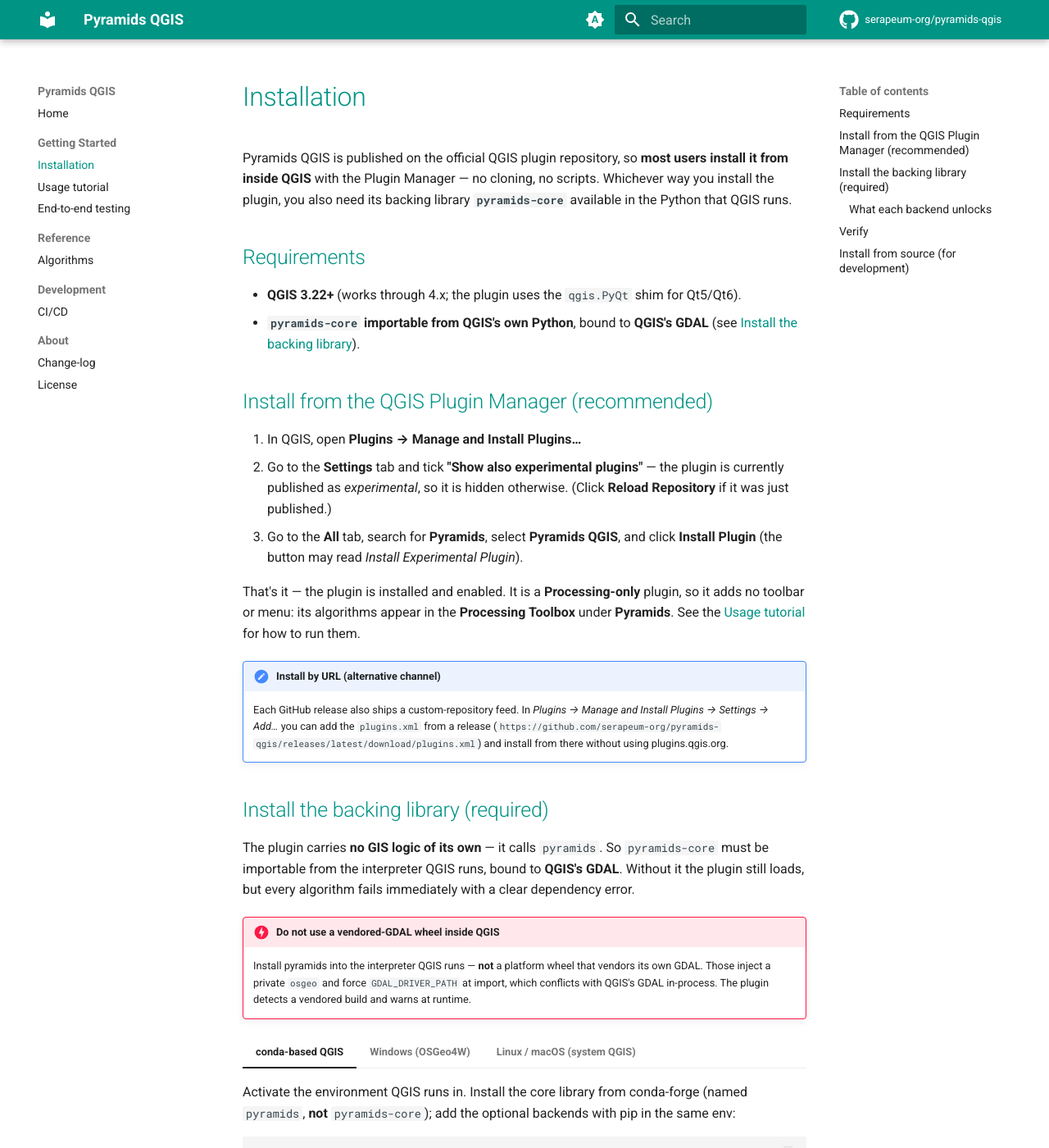
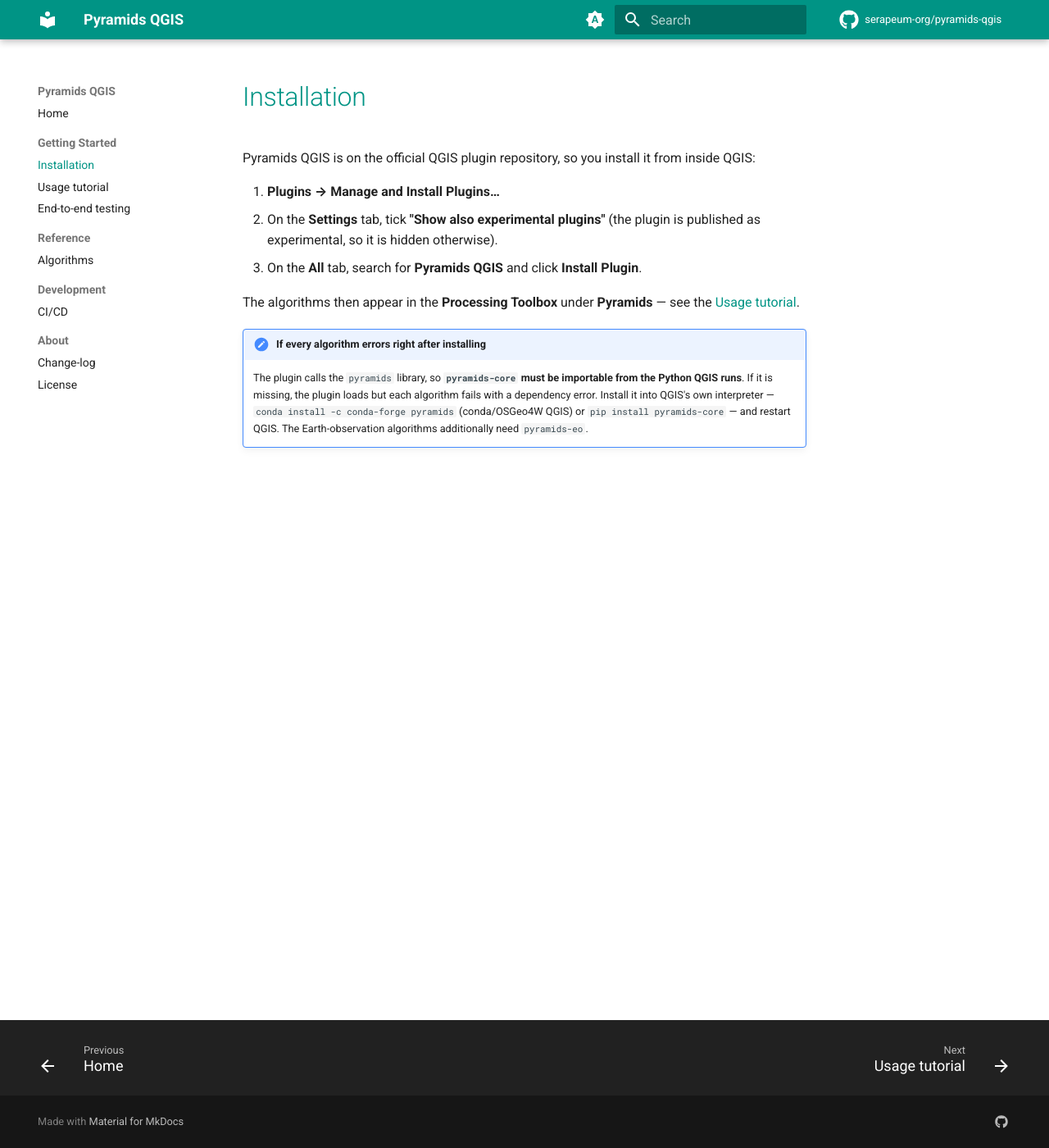
Before and after one commit to serapeum-org/pyramids-qgis, an MkDocs documentation site: the page built from docs/installation.md, in a window 1280 px wide and 1400 px high. Shown: the whole window at 82% size. Built offline with MkDocs 1.6.1 and Material for MkDocs 9.7.7, drawn with Linux system fonts in a browser that asks for light colours; comment, search, counter and statistics services are not loaded; the version menu is left out; some of the changed text lies outside the part shown.

Commit message:
docs(installation): cut to the three-step Plugin Manager install
installation.md was overloaded (per-platform install tabs, backend table,
vendored-GDAL box, install-by-URL, from-source/deploy.py, verify). For a
published plugin the install is three clicks, so reduce it to: enable
experimental plugins, search Pyramids QGIS, Install — plus one note that
pyramids-core must be importable in QGIS's Python or the algorithms error.
Trim usage.md's 'Before you start' to point at Installation instead of
repeating the dependency block.

````diff
--- a/docs/installation.md
+++ b/docs/installation.md
@@ -1,116 +1,16 @@
 # Installation
 
-Pyramids QGIS is published on the official QGIS plugin repository, so **most users install it from inside QGIS**
-with the Plugin Manager — no cloning, no scripts. Whichever way you install the plugin, you also need its backing
-library **`pyramids-core`** available in the Python that QGIS runs.
+Pyramids QGIS is on the official QGIS plugin repository, so you install it from inside QGIS:
 
-## Requirements
+1. **Plugins → Manage and Install Plugins…**
+2. On the **Settings** tab, tick **"Show also experimental plugins"** (the plugin is published as experimental, so
+   it is hidden otherwise).
+3. On the **All** tab, search for **Pyramids QGIS** and click **Install Plugin**.
 
-- **QGIS 3.22+** (works through 4.x; the plugin uses the `qgis.PyQt` shim for Qt5/Qt6).
-- **`pyramids-core` importable from QGIS's own Python**, bound to **QGIS's GDAL** (see
-  [Install the backing library](#install-the-backing-library-required)).
+The algorithms then appear in the **Processing Toolbox** under **Pyramids** — see the [Usage tutorial](usage.md).
 
-## Install from the QGIS Plugin Manager (recommended)
-
-1. In QGIS, open **Plugins → Manage and Install Plugins…**
-2. Go to the **Settings** tab and tick **"Show also experimental plugins"** — the plugin is currently published as
-   *experimental*, so it is hidden otherwise. (Click **Reload Repository** if it was just published.)
-3. Go to the **All** tab, search for **Pyramids**, select **Pyramids QGIS**, and click **Install Plugin** (the
-   button may read *Install Experimental Plugin*).
-
-That's it — the plugin is installed and enabled. It is a **Processing-only** plugin, so it adds no toolbar or menu:
-its algorithms appear in the **Processing Toolbox** under **Pyramids**. See the [Usage tutorial](usage.md) for how
-to run them.
-
-!!! note "Install by URL (alternative channel)"
-    Each GitHub release also ships a custom-repository feed. In *Plugins → Manage and Install Plugins → Settings →
-    Add…* you can add the `plugins.xml` from a release
-    (`https://github.com/serapeum-org/pyramids-qgis/releases/latest/download/plugins.xml`) and install from there
-    without using plugins.qgis.org.
-
-## Install the backing library (required)
-
-The plugin carries **no GIS logic of its own** — it calls `pyramids`. So `pyramids-core` must be importable from
-the interpreter QGIS runs, bound to **QGIS's GDAL**. Without it the plugin still loads, but every algorithm fails
-immediately with a clear dependency error.
-
-!!! danger "Do not use a vendored-GDAL wheel inside QGIS"
-    Install pyramids into the interpreter QGIS runs — **not** a platform wheel that vendors its own GDAL. Those
-    inject a private `osgeo` and force `GDAL_DRIVER_PATH` at import, which conflicts with QGIS's GDAL in-process.
-    The plugin detects a vendored build and warns at runtime.
-
-=== "conda-based QGIS"
-
-    Activate the environment QGIS runs in. Install the core library from conda-forge (named `pyramids`, **not**
-    `pyramids-core`); add the optional backends with pip in the same env:
-
-    ```bash
-    conda install -c conda-forge pyramids
-    python -m pip install pyramids-mesh pyramids-eo   # optional: mesh / EO algorithms
-    ```
-
-=== "Windows (OSGeo4W)"
-
-    Open the *OSGeo4W Shell*, then:
-
-    ```bash
-    python -m pip install pyramids-core pyramids-mesh pyramids-eo
-    ```
-
-=== "Linux / macOS (system QGIS)"
-
-    Use the interpreter QGIS runs. Find it via *Plugins → Python Console*:
-    `import sys; print(sys.executable)`, then:
-
-    ```bash
-    <qgis-python> -m pip install pyramids-core pyramids-mesh pyramids-eo
-    ```
-
-!!! note "User site vs. admin install"
-    If you cannot write to the QGIS/OSGeo4W Python (a system or admin install), add `--user` so pip installs into
-    your per-user site, which QGIS's interpreter still imports from. Avoid mixing a `--user` pyramids with a system
-    one — keep a single copy on the path QGIS uses.
-
-### What each backend unlocks
-
-| Backend | Install | Enables |
-|---|---|---|
-| `pyramids-core` | required | all raster / conversion algorithms; mesh on UGRID NetCDF |
-| `pyramids-mesh` | optional | the other mesh formats (2DM, Selafin, DFSU, XMDF, PLY, …) |
-| `pyramids-eo` | optional | the Earth-observation algorithms (contrast stretch, tasseled cap) |
-
-## Verify
-
-Restart QGIS if needed, then open **Processing → Toolbox** (`Ctrl+Alt+T`) and expand **Pyramids**. If the group is
-there, you are ready — head to the [Usage tutorial](usage.md).
-
-If **Pyramids** does not appear, open *Plugins → Python Console* and run `import pyramids`. An `ImportError` means
-`pyramids-core` is not installed in QGIS's own Python — fix that (above) and restart QGIS.
-
-## Install from source (for development)
-
-If you are developing the plugin rather than using a release, QGIS discovers plugins in its profile's
-`python/plugins/` directory (by folder name + `metadata.txt`), not from site-packages — so you deploy the plugin
-**package** (`src/pyramids_qgis/`) there yourself. You still need the backing library (above) in QGIS's Python.
-
-```bash
-git clone https://github.com/serapeum-org/pyramids-qgis
-cd pyramids-qgis
-python scripts/deploy.py                        # copy src/pyramids_qgis/ into the default profile
-python scripts/deploy.py --symlink              # symlink instead (dev: edits apply after a restart)
-python scripts/deploy.py --profile <name>       # a non-default profile
-python scripts/deploy.py --plugins-dir "<path>" # an explicit plugins dir (overrides --profile)
-```
-
-It installs the plugin as the folder **`pyramids_qgis`** under (default profile):
-
-| OS | Plugins directory |
-|---|---|
-| Windows | `%APPDATA%\QGIS\QGIS3\profiles\default\python\plugins\pyramids_qgis` |
-| Linux | `~/.local/share/QGIS/QGIS3/profiles/default/python/plugins/pyramids_qgis` |
-| macOS | `~/Library/Application Support/QGIS/QGIS3/profiles/default/python/plugins/pyramids_qgis` |
-
-**Manual alternative:** copy or symlink `src/pyramids_qgis/` into that `python/plugins/` directory yourself — the
-installed folder **must** be named `pyramids_qgis`. Then enable **Pyramids QGIS** in *Plugins → Manage and Install
-Plugins* (ticking *Settings → Show also experimental plugins* if hidden). To confirm the algorithms actually run on
-real data, work through the [end-to-end testing guide](testing.md).
+!!! note "If every algorithm errors right after installing"
+    The plugin calls the `pyramids` library, so **`pyramids-core` must be importable from the Python QGIS runs**.
+    If it is missing, the plugin loads but each algorithm fails with a dependency error. Install it into QGIS's own
+    interpreter — `conda install -c conda-forge pyramids` (conda/OSGeo4W QGIS) or `pip install pyramids-core` — and
+    restart QGIS. The Earth-observation algorithms additionally need `pyramids-eo`.
````
Also changed, not shown: docs/usage.md (+2 -15 lines).
